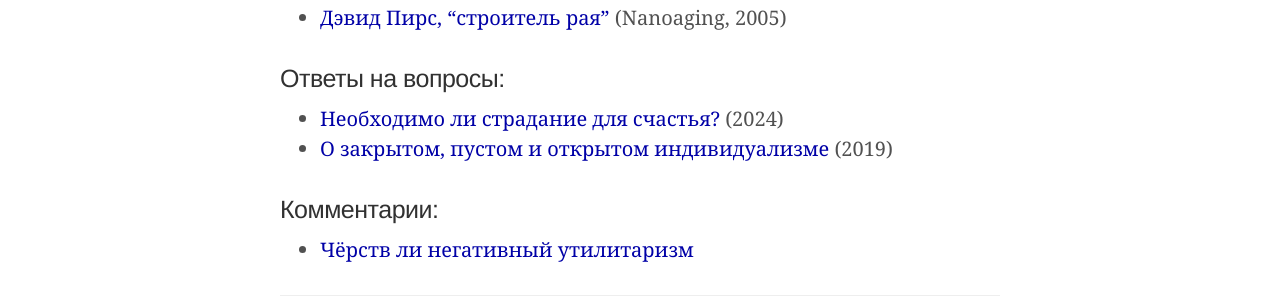
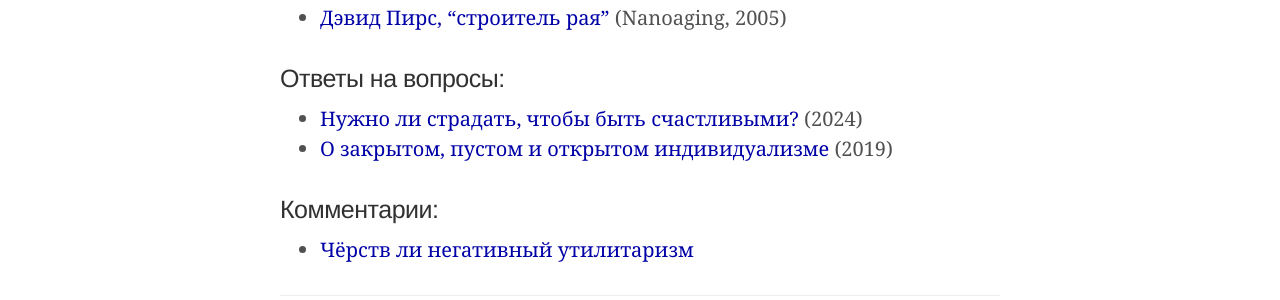
Before and after one commit to HedWeb-RU/hedweb-ru.github.io, a Jekyll site: the page built from index.md, in a window 1280 px wide. Shown: the part 900-1200 px from the top of the page. Built offline with Jekyll 4.4.1, drawn with Linux system fonts in a browser that asks for light colours.

Commit message:
Update index.md

```diff
--- a/index.md
+++ b/index.md
@@ -27,7 +27,7 @@ excerpt: "Здесь выкладываются переводы работ фи
 
 ### Ответы на вопросы:
 
-- [Необходимо ли страдание для счастья?](https://reducingsuffering.github.io/david-pearce-q2.html) (2024)
+- [Нужно ли страдать, чтобы быть счастливыми?](https://reducingsuffering.github.io/david-pearce-q2.html) (2024)
 - [О закрытом, пустом и открытом индивидуализме](https://reducingsuffering.github.io/david-pearce-q1.html) (2019)
 
 ### Комментарии:
```
